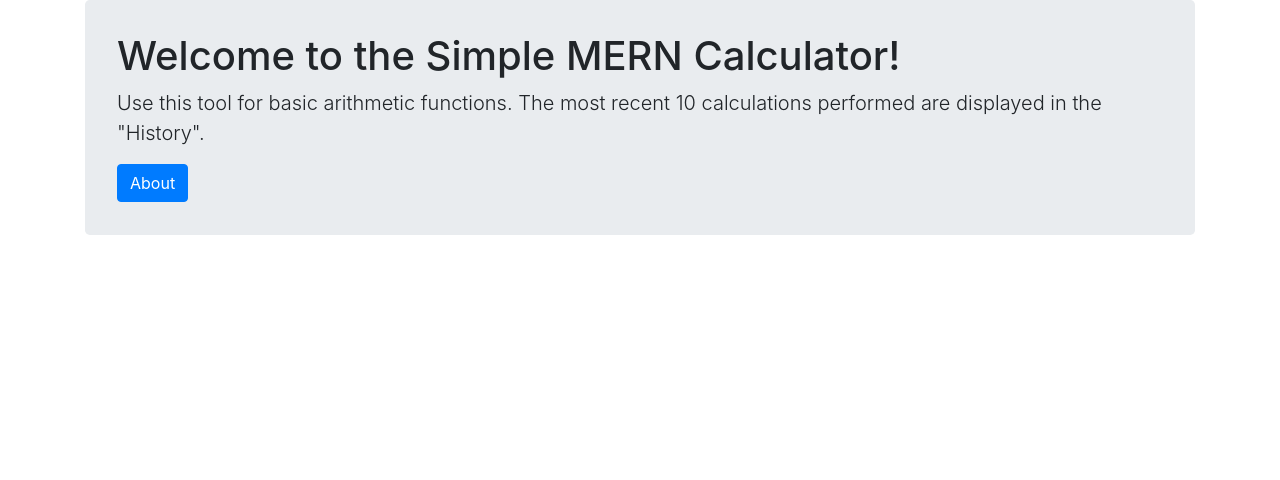
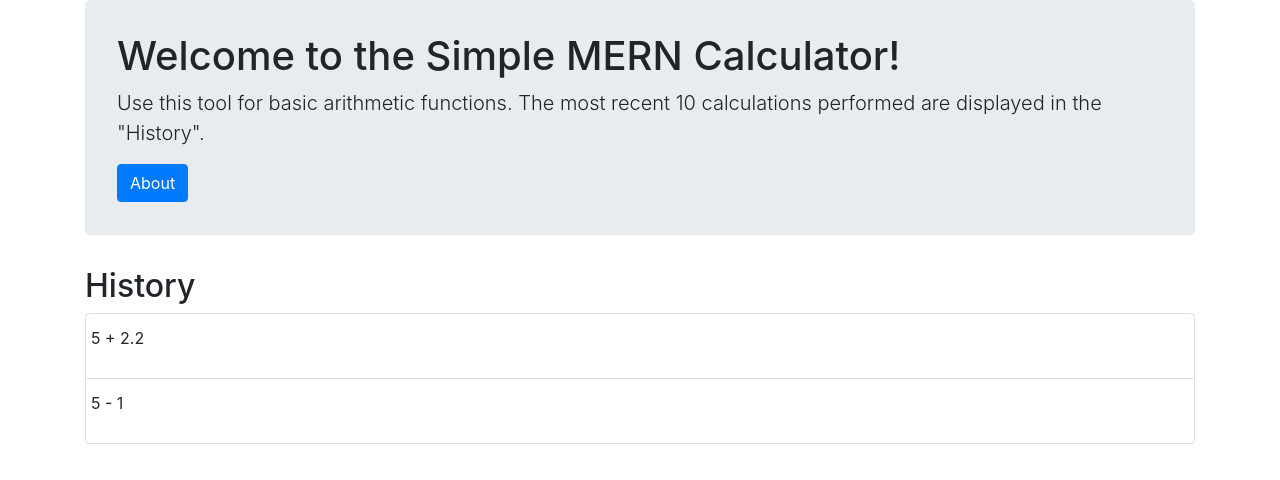
Before and after one commit to eghove/react-calc, a React (Create React App) app in the folder client/: page / in a window 1280 px wide. Shown: the top 480 px of the page. Built offline with nearby package versions, Linux system fonts and the light colour scheme.

Commit message:
front end calc history working

```diff
--- a/client/src/App.js
+++ b/client/src/App.js
@@ -2,12 +2,47 @@ import React, { Component } from 'react';
 import logo from './logo.svg';
 import './App.css';
 import Header from './components/Header';
+import History from './components/History';
+import { List, ListItem } from "./components/ListItem";
+
 
 class App extends Component {
+
+  state = {
+    pastCalcs: [
+      {
+        id: 1,
+        num1: 5,
+        num2: 2.2,
+        operator: "+"
+      },
+
+      {
+        id: 2,
+        num1: 5,
+        num2: 1,
+        operator: "-"
+      },
+    ]
+  }
   render() {
     return (
       <div className="container">
         <Header />
+        <History />
+        <List>
+          {this.state.pastCalcs.map(calcs => {
+            return (
+              <ListItem
+                key={calcs.id}
+                num1={calcs.num1}
+                num2={calcs.num2}
+                operator={calcs.operator}
+              />
+            )
+          })}
+        </List>
+
       </div>
     );
   }
--- /dev/null
+++ b/client/src/components/History/index.js
@@ -0,0 +1,14 @@
+import React from 'react';
+// import './index.css';
+
+function History () {
+  return (
+    <div className="row">
+      <div className="col-md-12">
+        <h2>History</h2>
+      </div>
+    </div>
+
+  )
+}
+export default History;
--- /dev/null
+++ b/client/src/components/ListItem/index.js
@@ -0,0 +1,20 @@
+import React from 'react';
+// import './index.css';
+
+export function List ( {children }) {
+  return <ul className = "list-group">{children}</ul>
+}
+
+export function ListItem ({
+  num1,
+  num2,
+  operator
+}) {
+  return (
+    <li className = "list-group-item">
+      <div className = "row">
+        <p>{num1} {operator} {num2}</p>
+      </div>
+    </li>
+  );
+}
```
Also changed, not shown: client/src/components/History/index.css (added), client/src/components/ListItem/index.css (added).
